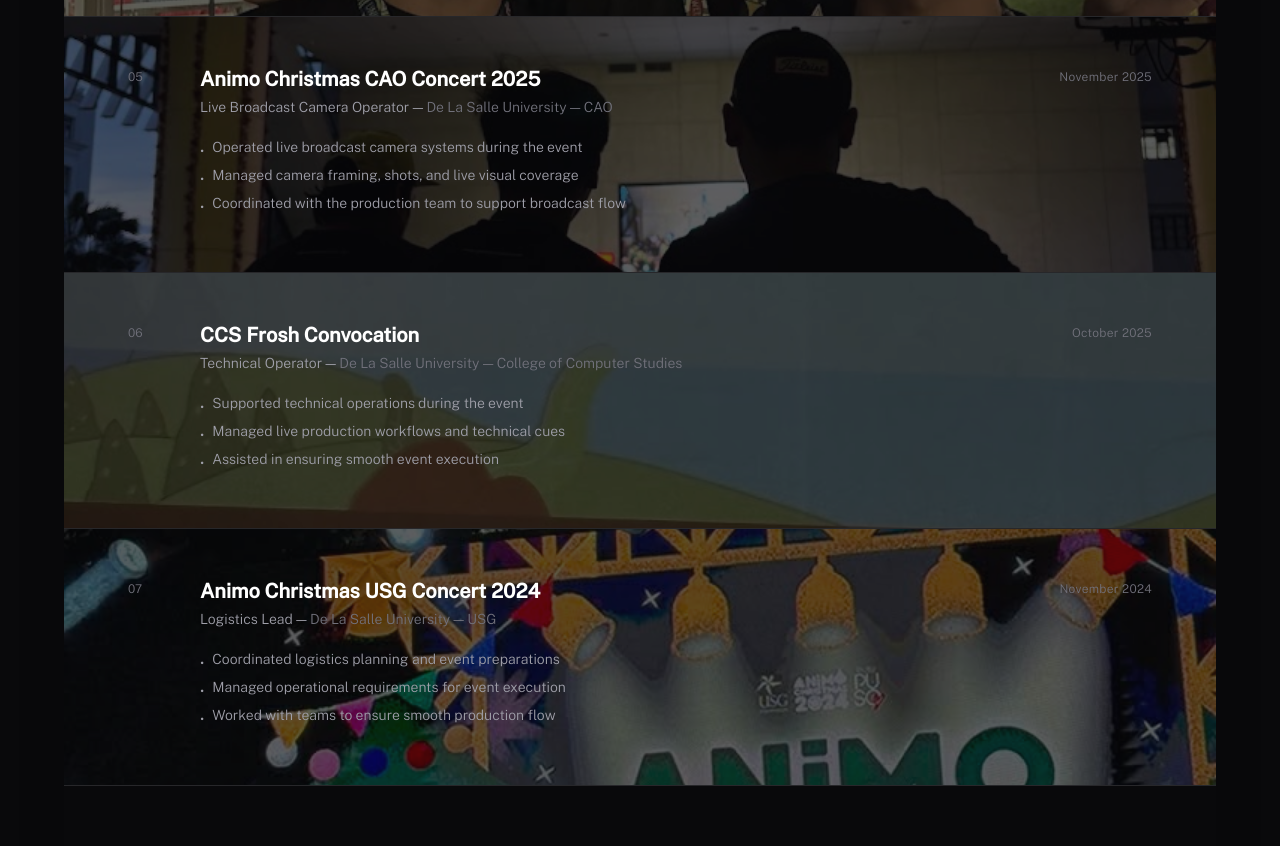
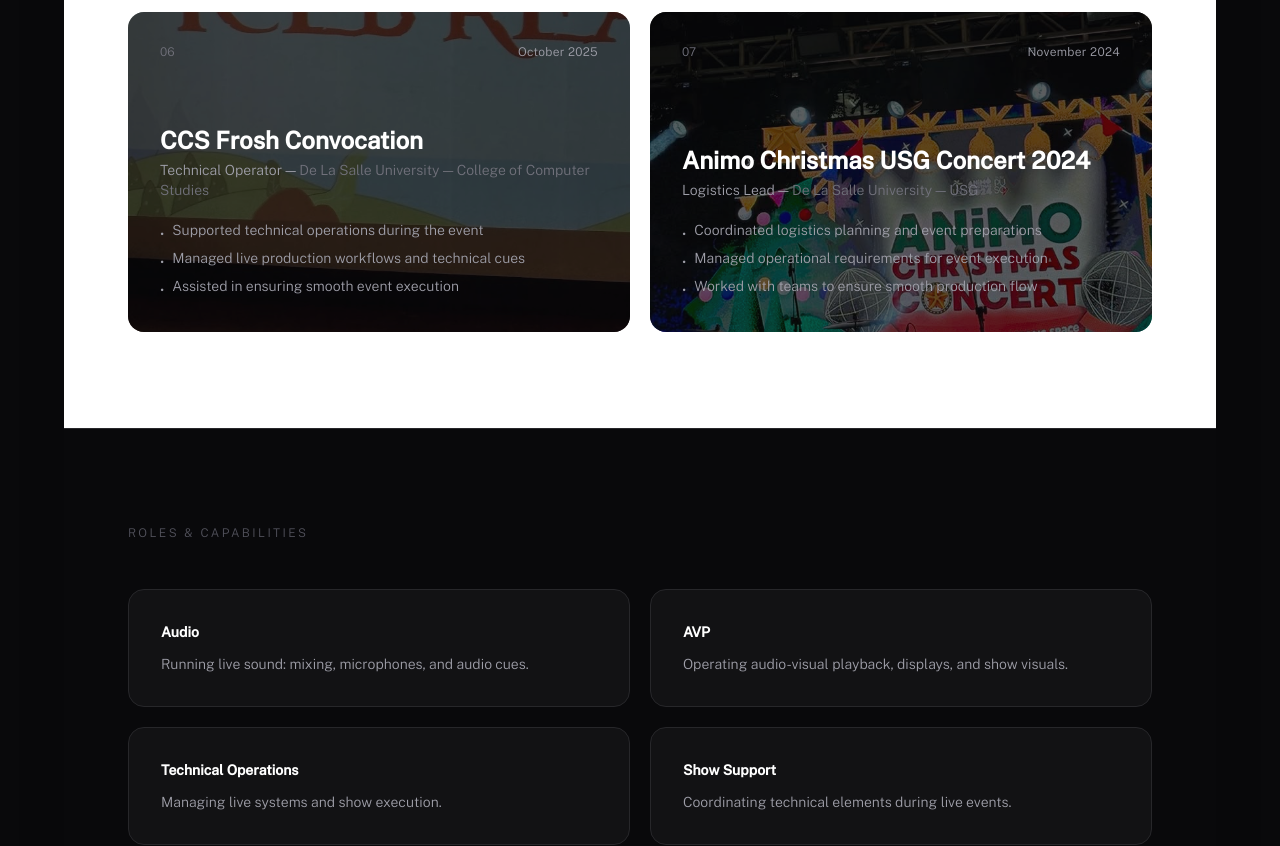
Before and after one commit to mbchavez27/mbchavezzportfolio, a React (Vite) app: page /productions in a window 1280 px wide. Shown: the part 1980-2826 px from the top of the page. Built offline with nearby package versions, Linux system fonts and the light colour scheme.

Commit message:
style(productions): production cards and capability tiles

```diff
--- a/src/features/productions/components/FeaturedProductions.tsx
+++ b/src/features/productions/components/FeaturedProductions.tsx
@@ -1,14 +1,23 @@
 import SectionIntro from "@/components/molecules/SectionIntro";
 import type { Production } from "../domain/productions.domain";
-import ProductionRow from "./ProductionRow";
+import { GRID_GAP } from "@/components/atoms/surfaces";
+import ProductionCard from "./ProductionCard";
+
+// Bento: the first production is a wide feature card, the rest sit in pairs.
+const FEATURE_SPAN = "md:col-span-2";
 
 export default function FeaturedProductions({ productions }: { productions: readonly Production[] }) {
   return (
     <section className="bg-white border-t border-zinc-100">
       <SectionIntro title="Featured Productions" subtitle="Selected productions and live events I've supported." />
-      <div className="flex flex-col divide-y divide-zinc-800 border-t border-zinc-200">
+      <div className={`page-container pb-24 grid grid-cols-1 md:grid-cols-2 ${GRID_GAP}`}>
         {productions.map((production, i) => (
-          <ProductionRow key={production.title} production={production} position={i} />
+          <ProductionCard
+            key={production.title}
+            production={production}
+            position={i}
+            className={i === 0 ? FEATURE_SPAN : ""}
+          />
         ))}
       </div>
     </section>
--- a/src/features/productions/components/ProductionRow.tsx
+++ b/src/features/productions/components/ProductionCard.tsx
@@ -1,4 +1,5 @@
 import { motion } from "motion/react";
+import { CARD_MEDIA } from "@/components/atoms/surfaces";
 import { formatIndex } from "@/lib/format";
 import { revealOnScroll } from "@/lib/motion";
 import type { Production } from "../domain/productions.domain";
@@ -6,24 +7,27 @@ import type { Production } from "../domain/productions.domain";
 type Props = {
   production: Production;
   position: number;
+  /** Bento span classes from the grid. */
+  className?: string;
 };
 
-export default function ProductionRow({ production, position }: Props) {
+export default function ProductionCard({ production, position, className = "" }: Props) {
   return (
     <motion.div
-      {...revealOnScroll({ y: 24, delay: position * 0.1, duration: 0.5 })}
-      className="relative overflow-hidden group min-h-64"
+      {...revealOnScroll({ y: 24, delay: (position % 2) * 0.1, duration: 0.5 })}
+      className={`relative group min-h-80 ${CARD_MEDIA} ${className}`}
     >
       <img src={production.image} alt="" className="absolute inset-0 w-full h-full object-cover object-center" />
       <div className="absolute inset-0 bg-zinc-950/65 group-hover:bg-zinc-950/80 transition-colors duration-500" />
 
-      <div className="relative z-10 grid grid-cols-1 md:grid-cols-[48px_1fr_auto] gap-6 page-container py-12">
-        <div className="flex items-start pt-1">
+      <div className="relative z-10 flex flex-col justify-between gap-10 h-full p-8">
+        <div className="flex items-start justify-between gap-4">
           <span className="font-body font-light text-xs text-zinc-500">{formatIndex(position)}</span>
+          <span className="font-body font-light text-xs text-zinc-400 tracking-wide">{production.date}</span>
         </div>
 
         <div>
-          <p className="font-display text-xl font-semibold text-white mb-1">{production.title}</p>
+          <p className="font-display text-xl md:text-2xl font-semibold text-white mb-1">{production.title}</p>
           <p className="font-body font-light text-sm text-zinc-400 mb-5">
             {production.role} &mdash; <span className="text-zinc-500">{production.organization}</span>
           </p>
@@ -36,13 +40,9 @@ export default function ProductionRow({ production, position }: Props) {
             ))}
           </ul>
         </div>
-
-        <div className="flex items-start justify-end pt-1">
-          <span className="font-body font-light text-xs text-zinc-500 tracking-wide">{production.date}</span>
-        </div>
       </div>
 
-      <div className="absolute bottom-0 left-0 h-px bg-white/10 w-0 group-hover:w-full transition-all duration-500" />
+      <div className="absolute bottom-0 left-0 h-px bg-white/20 w-0 group-hover:w-full transition-all duration-500" />
     </motion.div>
   );
 }
--- a/src/features/productions/components/RolesCapabilities.tsx
+++ b/src/features/productions/components/RolesCapabilities.tsx
@@ -1,21 +1,22 @@
 import { motion } from "motion/react";
 import { revealOnScroll } from "@/lib/motion";
+import { CARD_DARK, GRID_GAP } from "@/components/atoms/surfaces";
 import type { Capability } from "../domain/productions.domain";
 
 export default function RolesCapabilities({ capabilities }: { capabilities: readonly Capability[] }) {
   return (
     <section className="bg-zinc-950 border-t border-zinc-800 py-24">
       <div className="page-container">
-        <motion.div {...revealOnScroll()} className="mb-16">
+        <motion.div {...revealOnScroll()} className="mb-12">
           <p className="font-body font-light text-xs text-zinc-600 tracking-[0.2em] uppercase mb-5">Roles & Capabilities</p>
         </motion.div>
 
-        <div className="flex flex-col divide-y divide-zinc-800">
+        <div className={`grid grid-cols-1 md:grid-cols-2 ${GRID_GAP}`}>
           {capabilities.map((capability, i) => (
             <motion.div
               key={capability.label}
               {...revealOnScroll({ y: 16, delay: i * 0.1, duration: 0.45 })}
-              className="grid grid-cols-1 md:grid-cols-[220px_1fr] gap-4 py-8"
+              className={`flex flex-col gap-3 p-6 md:p-8 md:odd:last:col-span-2 ${CARD_DARK}`}
             >
               <p className="font-display text-sm font-semibold text-white">{capability.label}</p>
               <p className="font-body font-light text-sm text-zinc-400">{capability.description}</p>
```
